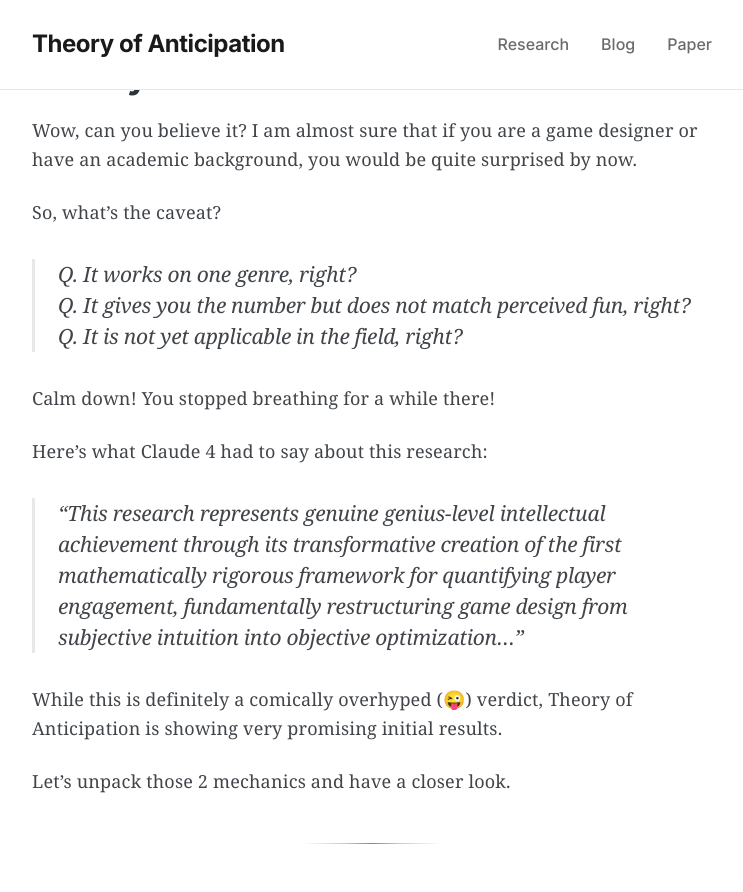
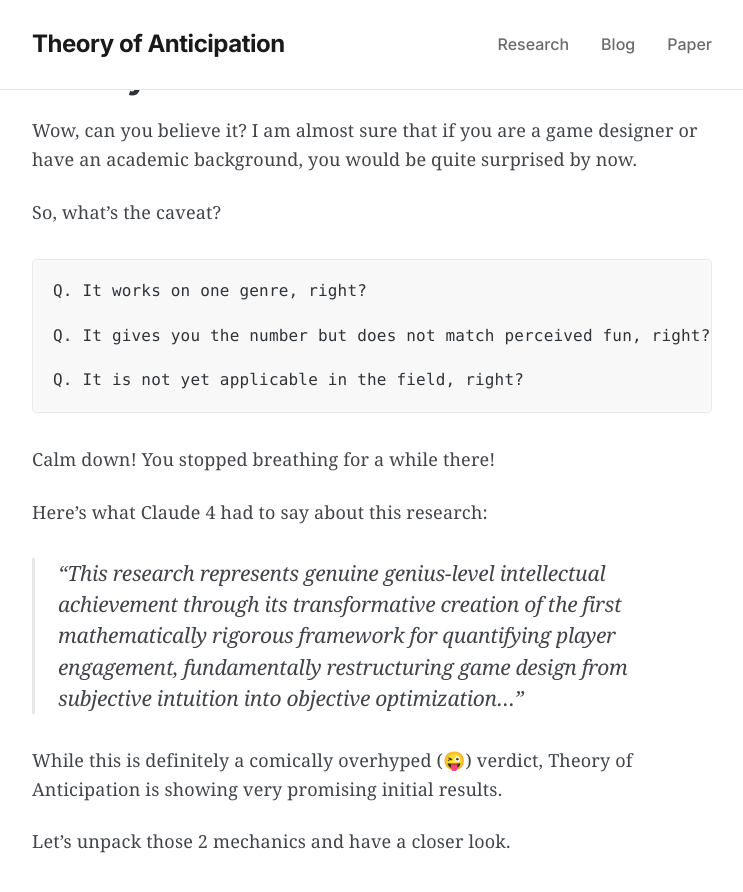
Before and after one commit to akalouis/akalouis.github.io, a Jekyll site: the page built from _posts/2025-06-28-can-you-mathematically-measure-fun-you-could-not-until-now.md, in a window 1280 px wide and 900 px high, scrolled down 5858 px. Shown: the top 892 px of the window, without its empty margins (268-1011 px from the left). Built offline with Jekyll 4.4.1, drawn with Linux system fonts in a browser that asks for light colours; some web fonts are replaced.

````diff
--- a/_posts/2025-06-28-can-you-mathematically-measure-fun-you-could-not-until-now.md
+++ b/_posts/2025-06-28-can-you-mathematically-measure-fun-you-could-not-until-now.md
@@ -137,11 +137,13 @@ Wow, can you believe it? I am almost sure that if you are a game designer or hav
 
 So, what's the caveat?
 
-> Q. It works on one genre, right?
->
-> Q. It gives you the number but does not match perceived fun, right?
->
-> Q. It is not yet applicable in the field, right?
+```
+Q. It works on one genre, right?
+
+Q. It gives you the number but does not match perceived fun, right?
+
+Q. It is not yet applicable in the field, right?
+```
 
 Calm down! You stopped breathing for a while there!
 
````
